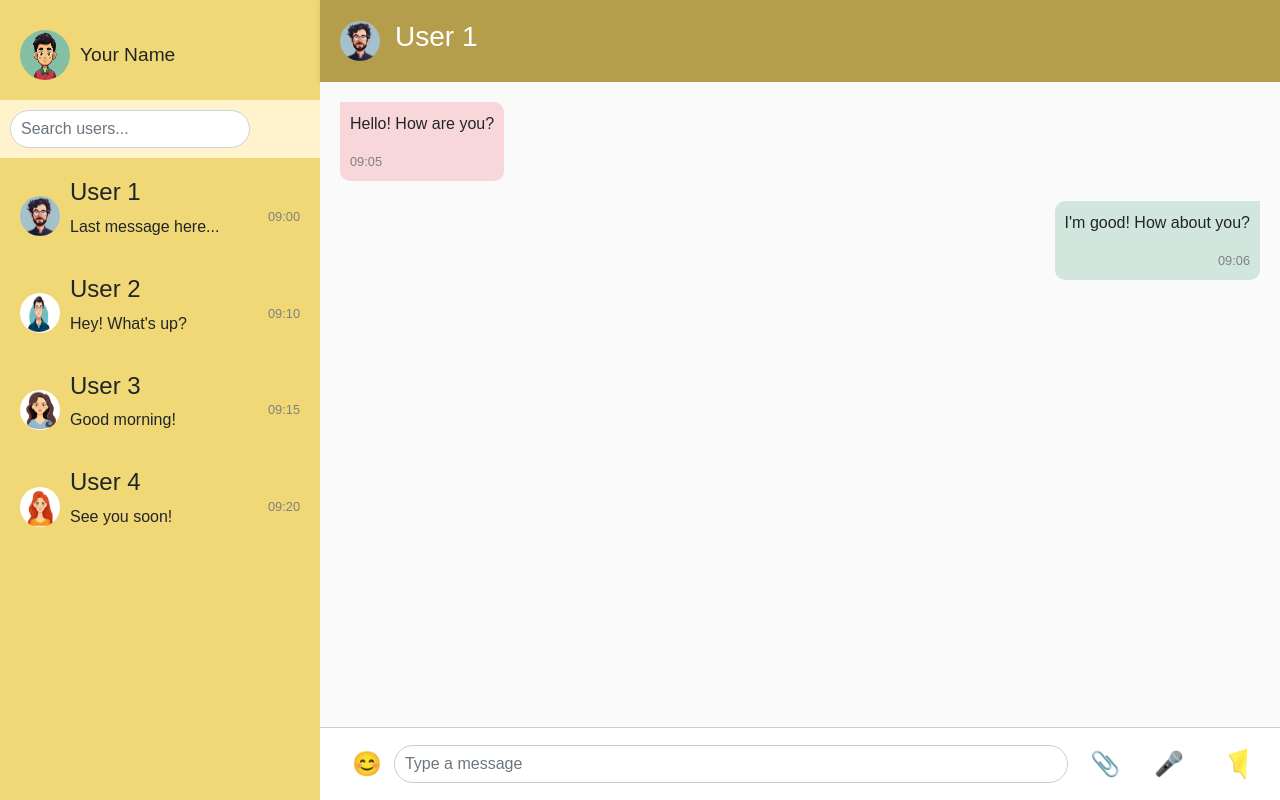
After one commit to EzazAsif/Messaging-App-with-End-to-End-Encryption-and-Inbuilt-spam-detection, a Django app: page /chat/ in a window 1280 px wide. The commit adds this page. Run offline with Django 5.2, Linux system fonts and the light colour scheme; a user stored in the database is signed in; some libraries are stand-ins or nearby versions.

Commit message:
added chat.html and necessary css

```diff
--- a/Buzz/Buzz/settings.py
+++ b/Buzz/Buzz/settings.py
@@ -50,8 +50,8 @@ SITE_ID = 1
 # URL configuration
 LOGIN_URL = 'login'
 LOGOUT_URL = 'logout_view'
-LOGIN_REDIRECT_URL = 'index'  # Where to redirect after successful login
-LOGOUT_REDIRECT_URL = 'index'
+LOGIN_REDIRECT_URL = 'test'  # Where to redirect after successful login
+LOGOUT_REDIRECT_URL = 'test'
 
 # Application definition
 
--- /dev/null
+++ b/Buzz/messenger/static/chat_css.css
@@ -0,0 +1,188 @@
+/* General layout */
+body, html {
+  height: 100%;
+  margin: 0;
+  font-family: Arial, sans-serif;
+}
+
+.container-fluid {
+  height: 100%;
+}
+
+.sidebar {
+  background-color: #f0d877; /* Dark yellowish color */
+  height: 100%;
+  overflow-y: auto;
+  padding: 10px 0;
+}
+
+.chat-window {
+  height: 100%;
+  display: flex;
+  flex-direction: column;
+}
+
+.chat-header {
+  background-color: #b59e4b; /* Dark yellowish */
+  padding: 20px;
+  color: white;
+  display: flex;
+  align-items: center;
+  box-shadow: 0 1px 5px rgba(0, 0, 0, 0.1);
+}
+
+.chat-header img {
+  width: 40px;
+  height: 40px;
+  border-radius: 50%;
+  margin-right: 15px;
+}
+
+.chat-list {
+  padding: 10px;
+}
+
+.chat-item {
+  display: flex;
+  align-items: center;
+  padding: 10px;
+  cursor: pointer;
+  transition: background-color 0.2s;
+}
+
+.chat-item:hover {
+  background-color: rgba(0, 0, 0, 0.05);
+}
+
+.chat-item img {
+  width: 40px;
+  height: 40px;
+  border-radius: 50%;
+  margin-right: 10px;
+}
+
+.chat-info {
+  flex-grow: 1;
+}
+
+.timestamp {
+  font-size: 0.8em;
+  color: gray;
+}
+
+.chat-messages {
+  flex-grow: 1;
+  padding: 20px;
+  overflow-y: auto;
+  background-color: #fafafa;
+  display: flex;
+  flex-direction: column;
+}
+
+.message {
+  max-width: 60%;  /* Limit message bubble width */
+  margin-bottom: 20px;
+  padding: 10px;
+  border-radius: 10px;
+  position: relative;
+  word-wrap: break-word; /* Wrap long words inside the bubble */
+}
+
+.sent {
+  align-self: flex-end;
+  background-color: #d1e7dd;
+  text-align: right;
+  border-top-right-radius: 0; /* Custom bubble shape for sender */
+}
+
+.received {
+  align-self: flex-start;
+  background-color: #f8d7da;
+  border-top-left-radius: 0; /* Custom bubble shape for receiver */
+}
+
+.time {
+  display: block;
+  margin-top: 5px;
+  font-size: 0.8em;
+  color: gray;
+}
+
+.chat-input {
+  padding: 10px;
+  background-color: white;
+  display: flex;
+  align-items: center;
+  border-top: 1px solid #ccc;
+}
+
+.chat-input input {
+  width: 100%;
+  padding: 10px;
+  border: 1px solid #ccc;
+  border-radius: 20px;
+}
+
+.chat-input button {
+  background: none;
+  border: none;
+  font-size: 1.5em;
+  margin-left: 10px;
+}
+
+.send-btn img {
+  width: 40px;
+  height: 40px;
+}
+
+/* Search bar styling */
+.search-bar {
+  padding: 10px;
+  background-color: #fff3cd;
+  text-align: center;
+}
+
+.search-input {
+  width: 80%; /* Reduced width */
+  border-radius: 20px;
+  padding: 5px 10px;
+}
+
+.profile {
+  display: flex;
+  align-items: center;
+  padding: 20px;
+  background-color: #f0d877;
+  cursor: pointer;
+}
+
+.profile img {
+  width: 50px;
+  height: 50px;
+  border-radius: 50%;
+  margin-right: 10px;
+}
+
+.profile h2 {
+  font-size: 1.2em;
+  margin: 0;
+}
+
+/* Modal Styling */
+.modal-body input, .modal-body select, .modal-body .form-control-file {
+  margin-bottom: 15px;
+}
+
+.modal-body {
+  background-color: #fdf5e6; /* Light yellowish */
+}
+
+#updateProfilePicBtn {
+  background-color: #343a40; /* Dark gray */
+  color: white;
+  border-color: #343a40;
+}
+
+#updateProfilePicBtn:hover {
+  background-color: #23272b; /* Even darker on hover */
+}
--- /dev/null
+++ b/Buzz/messenger/static/chat_js.js
@@ -0,0 +1,165 @@
+// Store chat history for each user
+const chatHistory = {
+  'User 1': [
+    { text: 'Hey there!', time: '09:05', type: 'received' },
+    { text: 'How are you?', time: '09:07', type: 'sent' }
+  ],
+  'User 2': [
+    { text: 'Hello, what\'s up?', time: '09:10', type: 'received' }
+  ],
+  'User 3': [
+    { text: 'Good morning!', time: '09:20', type: 'received' }
+  ],
+  'User 4': [
+    { text: 'See you soon!', time: '09:30', type: 'received' }
+  ]
+};
+
+// Function to send a message
+function sendMessage() {
+  const input = document.getElementById('messageInput');
+  const messageText = input.value;
+  const currentUsername = document.getElementById('chatHeaderName').textContent;
+
+  if (messageText === '') return;
+
+  const chatMessages = document.querySelector('.chat-messages');
+
+  const messageElement = document.createElement('div');
+  messageElement.classList.add('message', 'sent');
+
+  messageElement.innerHTML = `
+      <p>${messageText}</p>
+      <span class="time">${new Date().toLocaleTimeString([], { hour: '2-digit', minute: '2-digit' })}</span>
+  `;
+
+  chatMessages.appendChild(messageElement);
+  input.value = '';
+
+  // Scroll to the bottom of the chat window
+  chatMessages.scrollTop = chatMessages.scrollHeight;
+
+  // Store the sent message in the chat history for the current user
+  if (!chatHistory[currentUsername]) {
+    chatHistory[currentUsername] = [];
+  }
+  chatHistory[currentUsername].push({ text: messageText, time: new Date().toLocaleTimeString([], { hour: '2-digit', minute: '2-digit' }), type: 'sent' });
+}
+
+// Function to search users in the sidebar
+function searchUsers() {
+  const input = document.getElementById('searchInput');
+  const filter = input.value.toLowerCase();
+  const chatItems = document.getElementsByClassName('chat-item');
+
+  for (let i = 0; i < chatItems.length; i++) {
+    const chatInfo = chatItems[i].getElementsByClassName('chat-info')[0];
+    const username = chatInfo.getElementsByTagName('h4')[0].textContent.toLowerCase();
+
+    if (username.indexOf(filter) > -1) {
+      chatItems[i].style.display = "";
+    } else {
+      chatItems[i].style.display = "none";
+    }
+  }
+}
+
+// Function to select a user and update the chat header
+function selectUser(username, imageUrl) {
+  document.getElementById('chatHeaderName').textContent = username;
+  document.getElementById('chatHeaderImage').src = imageUrl;
+
+  // Clear current chat messages
+  const chatMessages = document.getElementById('chatMessages');
+  chatMessages.innerHTML = '';
+
+  // Load chat history for the selected user
+  if (chatHistory[username]) {
+    chatHistory[username].forEach(message => {
+      const messageElement = document.createElement('div');
+      messageElement.classList.add('message', message.type);
+
+      messageElement.innerHTML = `
+          <p>${message.text}</p>
+          <span class="time">${message.time}</span>
+      `;
+
+      chatMessages.appendChild(messageElement);
+    });
+  } else {
+    // If no chat history exists for the user, initialize an empty chat
+    chatMessages.innerHTML = `
+      <div class="message received">
+        <p>Hello ${username}!</p>
+        <span class="time">${new Date().toLocaleTimeString([], { hour: '2-digit', minute: '2-digit' })}</span>
+      </div>
+    `;
+  }
+}
+
+// Profile Modal Trigger on Profile Image Click
+document.querySelector('.profile').addEventListener('click', () => {
+  $('#profileModal').modal('show');
+});
+
+// Profile picture update button event listener
+document.getElementById('updateProfilePicBtn').addEventListener('click', function () {
+  const fileInput = document.getElementById('profilePhotoInput');
+  fileInput.click(); // Simulate file input click to open file dialog
+});
+
+// Change the profile image when a file is selected
+document.getElementById('profilePhotoInput').addEventListener('change', function (event) {
+  const file = event.target.files[0];
+  if (file) {
+      const reader = new FileReader();
+      reader.onload = function (e) {
+          document.getElementById('profileImage').src = e.target.result; // Update the profile image
+          document.getElementById('sidebarProfileImage').src = e.target.result; // Update sidebar profile pic
+      };
+      reader.readAsDataURL(file);
+  }
+});
+
+// Add event listener to the attach button to trigger the file input click
+document.getElementById('attachBtn').addEventListener('click', function() {
+  document.getElementById('fileInput').click(); // Open file dialog
+});
+
+// Add event listener to handle file selection
+document.getElementById('fileInput').addEventListener('change', function(event) {
+  const file = event.target.files[0]; // Get the selected file
+  if (file) {
+      // Display the file name in the chat for now (you can upload or send it in chat)
+      const chatMessages = document.getElementById('chatMessages');
+      const fileMessage = document.createElement('div');
+      fileMessage.classList.add('message', 'sent');
+
+      fileMessage.innerHTML = `
+          <p>File attached: ${file.name}</p>
+          <span class="time">${new Date().toLocaleTimeString([], { hour: '2-digit', minute: '2-digit' })}</span>
+      `;
+
+      chatMessages.appendChild(fileMessage);
+      chatMessages.scrollTop = chatMessages.scrollHeight; // Scroll to bottom
+
+      console.log(`File selected: ${file.name}`);
+  }
+});
+
+
+// Function to save profile changes and update sidebar
+function saveProfileChanges() {
+  const username = document.getElementById('username').value; // Get the updated username
+  const email = document.getElementById('email').value;
+  const dob = document.getElementById('dob').value;
+
+  // Log the updated details (optional)
+  console.log(`Profile updated! Username: ${username}, Email: ${email}, DOB: ${dob}`);
+
+  // Update the sidebar username dynamically
+  document.getElementById('sidebarUsername').textContent = username;
+
+  // Close the modal after saving changes
+  $('#profileModal').modal('hide');
+}
--- /dev/null
+++ b/Buzz/messenger/templates/chat.html
@@ -0,0 +1,185 @@
+{% load static %}
+<!DOCTYPE html>
+<html lang="en">
+<head>
+    <meta charset="UTF-8">
+    <meta name="viewport" content="width=device-width, initial-scale=1.0">
+    <title>Chat Interface</title>
+    <!-- Bootstrap CSS -->
+    <link href="https://stackpath.bootstrapcdn.com/bootstrap/4.5.2/css/bootstrap.min.css" rel="stylesheet">
+    <link rel="stylesheet" href="{% static 'chat_css.css' %}">
+
+</head>
+<body>
+
+    <!-- Profile Update Modal -->
+    <div class="modal fade" id="profileModal" tabindex="-1" role="dialog" aria-labelledby="profileModalLabel" aria-hidden="true">
+        <div class="modal-dialog" role="document">
+            <div class="modal-content">
+                <div class="modal-header">
+                    <h5 class="modal-title" id="profileModalLabel">Update Profile</h5>
+                    <button type="button" class="close" data-dismiss="modal" aria-label="Close">
+                        <span aria-hidden="true">&times;</span>
+                    </button>
+                </div>
+                <div class="modal-body" style="background-color: #fdf5e6;"> <!-- Light yellowish background -->
+                    <!-- Profile Form -->
+                    <form id="profileForm">
+                        <!-- Change Profile Photo -->
+                        <div class="form-group text-center">
+                          <!-- Profile Image -->
+                          <img id="profileImage" src="/static/images/Screenshot 2024-10-21 235706.png" alt="Your Profile" class="rounded-circle mb-3" width="100" height="100"><br>
+
+                          <!-- Hidden File Input -->
+                          <input type="file" class="form-control-file mt-3" id="profilePhotoInput" accept="image/*" style="display: none;">
+
+                          <!-- Update Button (dark color) -->
+                          <button type="button" class="btn btn-dark mt-2" id="updateProfilePicBtn">Update Profile Picture</button>
+                        </div>
+                        <div class="form-group">
+                            <label for="username">Username</label>
+                            <input type="text" class="form-control" id="username" value="Your Name">
+                        </div>
+                        <div class="form-group">
+                            <label for="email">Gmail</label>
+                            <input type="email" class="form-control" id="email" value="youremail@gmail.com">
+                        </div>
+                        <div class="form-group">
+                            <label for="dob">Date of Birth</label>
+                            <input type="date" class="form-control" id="dob">
+                        </div>
+                        <div class="form-group">
+                            <label for="password">Change Password</label>
+                            <input type="password" class="form-control" id="password" placeholder="Enter new password">
+                        </div>
+                        <div class="form-group">
+                            <label for="privacy">Privacy</label>
+                            <select class="form-control" id="privacy">
+                                <option>Public</option>
+                                <option>Private</option>
+                            </select>
+                        </div>
+                        <div class="form-group">
+                            <label for="notifications">Notifications</label>
+                            <select class="form-control" id="notifications">
+                                <option>Enabled</option>
+                                <option>Disabled</option>
+                            </select>
+                        </div>
+                        <div class="form-group">
+                            <label for="mediaFiles">Media Files</label>
+                            <input type="file" class="form-control-file" id="mediaFiles" multiple>
+                        </div>
+                    </form>
+                </div>
+                <div class="modal-footer">
+                    <button type="button" class="btn btn-secondary" data-dismiss="modal">Close</button>
+                    <button type="button" class="btn btn-primary" onclick="saveProfileChanges()">Save changes</button>
+                </div>
+            </div>
+        </div>
+    </div>
+
+    <div class="container-fluid h-100">
+        <div class="row h-100">
+            <!-- Sidebar Chat List -->
+            <div class="col-md-3 p-0">
+                <div class="sidebar">
+                    <!-- Clickable Profile Picture that opens modal -->
+                    <div class="profile" data-toggle="modal" data-target="#profileModal" style="cursor:pointer;">
+                      <img id="sidebarProfileImage" src="/static/images/Screenshot 2024-10-21 235706.png" alt="Your Profile">
+                      <h2 id="sidebarUsername">Your Name</h2> <!-- Added an ID to the name for easy access -->
+                   </div>
+
+                    <!-- Search bar to filter chat items -->
+                    <div class="search-bar">
+                        <input type="text" class="form-control search-input" placeholder="Search users..." id="searchInput" onkeyup="searchUsers()">
+                    </div>
+
+                    <div class="chat-list" id="chatList">
+                        <!-- Chat Items -->
+                        <div class="chat-item" onclick="selectUser('User 1', '/static/images/Screenshot2024-10-21235758.png ')">
+                            <img src="/static/images/Screenshot2024-10-21235758.png" alt="User 1">
+                            <div class="chat-info">
+                                <h4>User 1</h4>
+                                <p>Last message here...</p>
+                            </div>
+                            <span class="timestamp">09:00</span>
+                        </div>
+
+
+                        <div class="chat-item" onclick="selectUser('User 2', '/static/images/Screenshot 2024-10-21 235836.png')">
+                            <img src="/static/images/Screenshot 2024-10-21 235836.png" alt="User2">
+                            <div class="chat-info">
+                                <h4>User 2</h4>
+                                <p>Hey! What's up?</p>
+                            </div>
+                            <span class="timestamp">09:10</span>
+                        </div>
+
+                        <div class="chat-item" onclick="selectUser('User 3', '/static/images/Screenshot 2024-10-22 000105.png')">
+                            <img src="/static/images/Screenshot 2024-10-22 000105.png" alt="User3">
+                            <div class="chat-info">
+                                <h4>User 3</h4>
+                                <p>Good morning!</p>
+                            </div>
+                            <span class="timestamp">09:15</span>
+                        </div>
+
+                        <div class="chat-item" onclick="selectUser('User 4', '/static/images/Screenshot 2024-10-22 000157.png')">
+                            <img src="/static/images/Screenshot 2024-10-22 000157.png" alt="User4">
+                            <div class="chat-info">
+                                <h4>User 4</h4>
+                                <p>See you soon!</p>
+                            </div>
+                            <span class="timestamp">09:20</span>
+                        </div>
+                    </div>
+                </div>
+            </div>
+
+            <!-- Main Chat Window -->
+            <div class="col-md-9 p-0">
+                <div class="chat-window">
+                    <div class="chat-header">
+                        <img id="chatHeaderImage" src="/static/images/Screenshot2024-10-21235758.png" alt="User 1">
+                        <h3 id="chatHeaderName">User 1</h3>
+                    </div>
+
+                    <div class="chat-messages" id="chatMessages">
+                        <!-- Example message bubbles -->
+                        <div class="message received">
+                            <p>Hello! How are you?</p>
+                            <span class="time">09:05</span>
+                        </div>
+                        <div class="message sent">
+                            <p>I'm good! How about you?</p>
+                            <span class="time">09:06</span>
+                        </div>
+                    </div>
+
+                    <!-- Chat Input Area -->
+                    <div class="chat-input d-flex">
+                        <button class="emoji-btn btn btn-light">😊</button>
+                        <input type="text" class="form-control" placeholder="Type a message" id="messageInput">
+                        <button class="attach-btn btn btn-light" id="attachBtn">📎</button>
+                        <!-- Hidden File Input -->
+                        <input type="file" id="fileInput" style="display: none;">
+                        <button class="voice-btn btn btn-light">🎤</button>
+                        <!-- Send button with paper plane icon -->
+                        <button class="btn btn-primary send-btn" onclick="sendMessage()">
+                            <img src="/static/images/Yellow paper plane 3d isometric icon.jpeg" alt="Send Icon" class="send-icon">
+                        </button>
+                    </div>
+                </div>
+            </div>
+        </div>
+    </div>
+
+    <!-- Bootstrap JS and Popper.js -->
+    <script src="https://code.jquery.com/jquery-3.5.1.slim.min.js"></script>
+    <script src="https://cdn.jsdelivr.net/npm/@popperjs/core@2.9.2/dist/umd/popper.min.js"></script>
+    <script src="https://stackpath.bootstrapcdn.com/bootstrap/4.5.2/js/bootstrap.min.js"></script>
+    <script src="{% static "chat_js.js" %}"></script>
+</body>
+</html>
--- a/Buzz/messenger/templates/index.html
+++ b/Buzz/messenger/templates/index.html
@@ -19,7 +19,7 @@ Message: <p style="font-weight: bold; font-size: 16px;" id="message">{{ message
 <p style="font-weight: bold; font-size: 16px;" id="enc">Encrypted message using JS: <span id="jsEncryptedMessage"></span></p>
 <p style="font-weight: bold; font-size: 16px;" id="dec">Decrypted message using JS: <span id="jsDecryptedMessage"></span></p>
 
-<form method="POST" action="{% url "index" %}">
+<form method="POST" action="{% url 'test' %}">
     {% csrf_token %}
     <input name="message" type="text" required>
     <button type="submit" class="btn btn-success">Submit</button>
--- a/Buzz/messenger/urls.py
+++ b/Buzz/messenger/urls.py
@@ -2,8 +2,10 @@ from django.urls import path
 from .views import *
 from .encryptor import get_public_key,get_private_key
 urlpatterns = [
-    path('', index, name='index'),
+    path('test', test, name='test'),
     path('get-private-key/', get_private_key, name='get-private-key'),
     path('get-public-key/', get_public_key, name='get-public-key'),
+    path('', chat, name='chat'),
+    path('chat/', chat, name='chat'),
 
 ]
--- a/Buzz/messenger/views.py
+++ b/Buzz/messenger/views.py
@@ -5,7 +5,7 @@ from .spamdetector import *
 from .encryptor import encrypt_message,decrypt_message
 # Create your views here.
 @login_required
-def index(request):
+def test(request):
     message="Hello I am Rafid"
     if request.method=="POST":
         data=request.POST
@@ -16,3 +16,6 @@ def index(request):
     encrypted_message=encrypt_message(message)
     decrypted_message=decrypt_message(encrypted_message)
     return render(request, 'index.html',{'pred':pred,'message':message,'encrypted_message':encrypted_message['encrypted_aes_key'],'decrypted_message':decrypted_message})
+@login_required
+def chat(request):
+    return render(request,"chat.html")
```
Also changed, not shown: Buzz/db.sqlite3, Buzz/messenger/static/images/Screenshot 2024-10-21 235706.png (added), Buzz/messenger/static/images/Screenshot 2024-10-21 235836.png (added), Buzz/messenger/static/images/Screenshot 2024-10-22 000105.png (added), Buzz/messenger/static/images/Screenshot 2024-10-22 000157.png (added), Buzz/messenger/static/images/Screenshot2024-10-21235758.png (added), Buzz/messenger/static/images/Yellow paper plane 3d isometric icon.jpeg (added).
